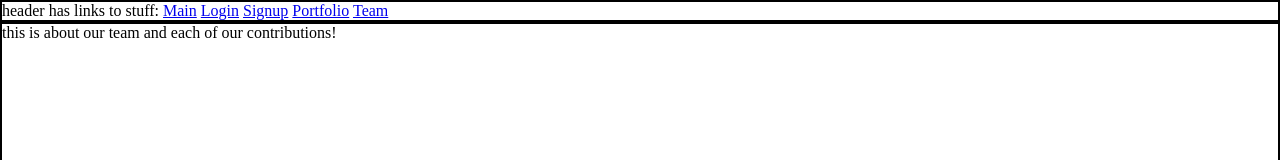
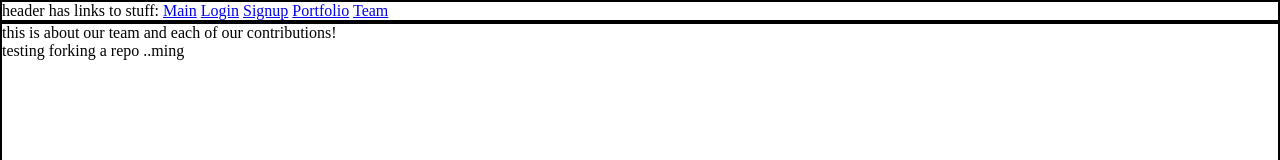
Before and after one commit to ArcherHeffern/ImpliedVolatilityIndex, a SvelteKit app: page /team in a window 1280 px wide. Shown: the top 160 px of the page. Built offline with nearby package versions, Linux system fonts and the light colour scheme.

Commit message:
testing forking a repo ming

```diff
--- a/src/routes/team/+page.svelte
+++ b/src/routes/team/+page.svelte
@@ -1 +1,2 @@
 this is about our team and each of our contributions!
+<div>testing forking a repo ..ming</div>
```
